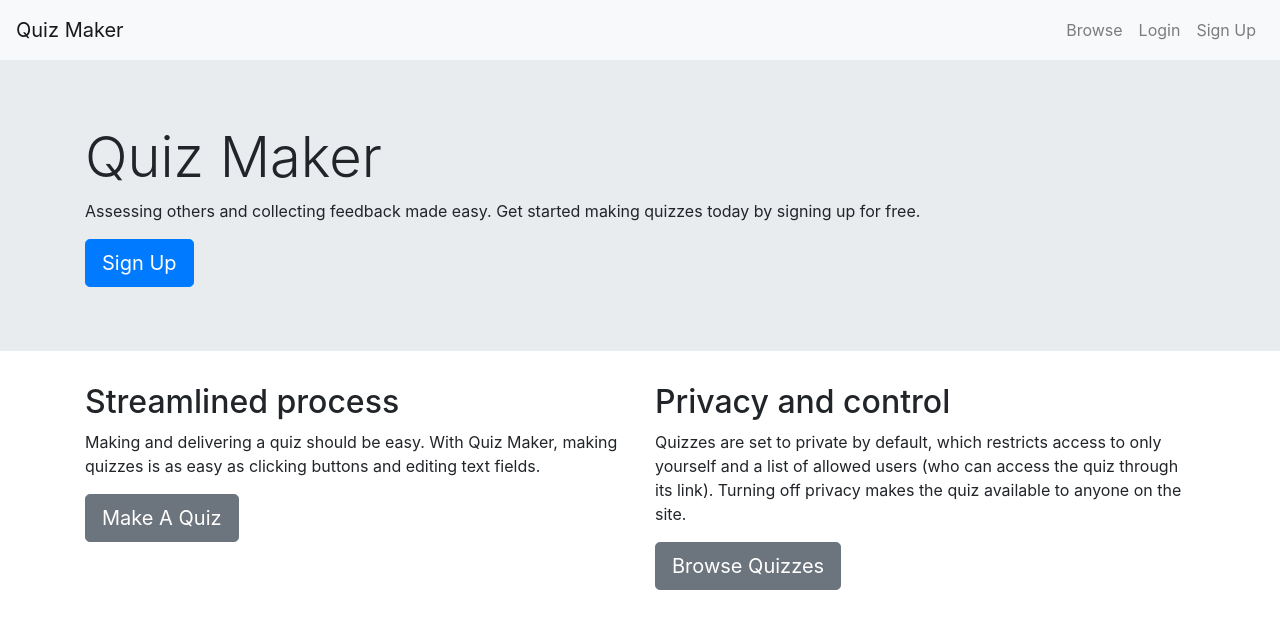
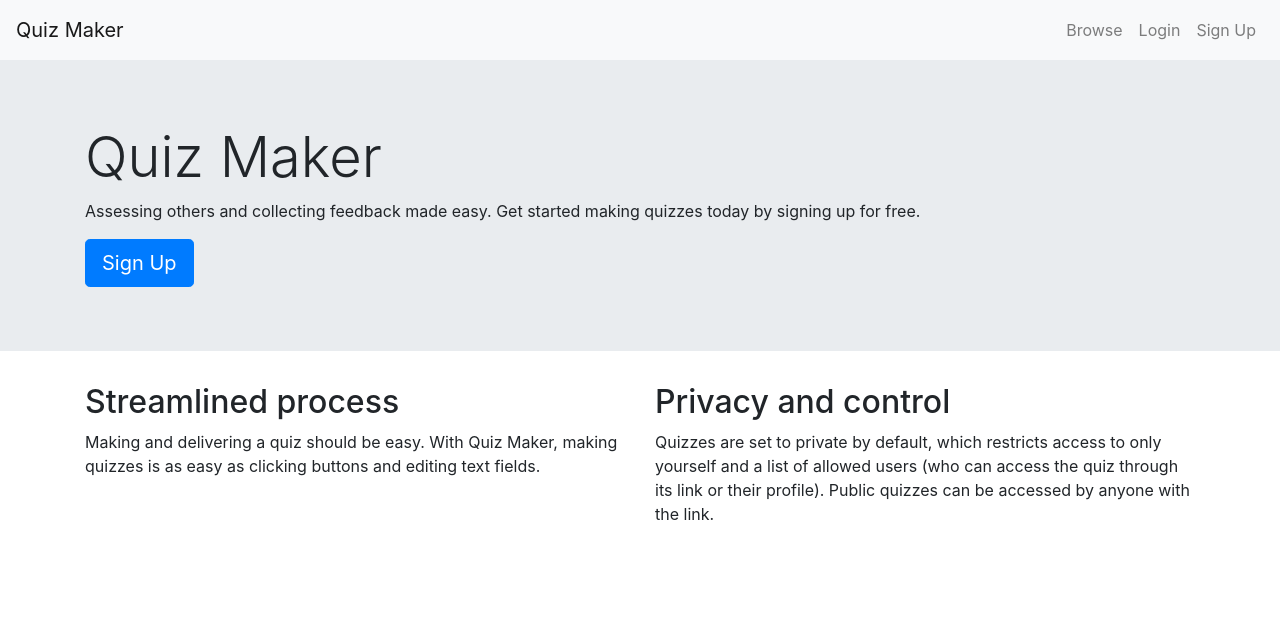
Before and after one commit to jtaylorsoftware/quizapp-web, a React (Create React App) app: page / in a window 1280 px wide. Shown: the top 628 px of the page. Built offline with nearby package versions, Linux system fonts and the light colour scheme.

Commit message:
Remove the links below the columns

```diff
--- a/src/components/layout/Landing.js
+++ b/src/components/layout/Landing.js
@@ -30,27 +30,15 @@ const Landing = () => {
               making quizzes is as easy as clicking buttons and editing text
               fields.
             </p>
-            <Link
-              className='btn btn-secondary btn-lg'
-              to='/quiz/create'
-              role='button'>
-              Make A Quiz
-            </Link>
           </section>
           <section className='col-md-6'>
             <h2>Privacy and control</h2>
             <p>
               Quizzes are set to private by default, which restricts access to
               only yourself and a list of allowed users (who can access the quiz
-              through its link). Turning off privacy makes the quiz available to
-              anyone on the site.
+              through its link or their profile). Public quizzes can be accessed
+              by anyone with the link.
             </p>
-            <Link
-              className='btn btn-secondary btn-lg'
-              to='/quiz/public'
-              role='button'>
-              Browse Quizzes
-            </Link>
           </section>
         </div>
       </div>
```
